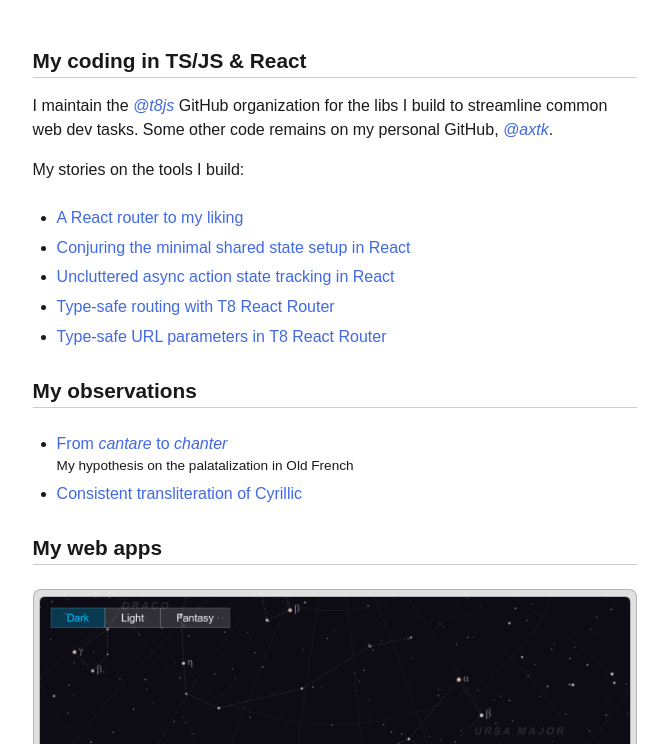
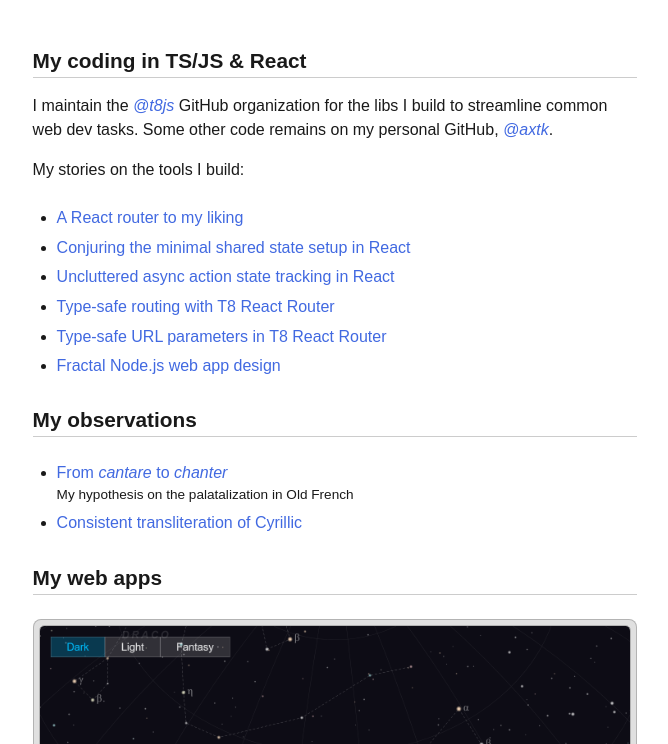
Before and after one commit to axtk/axtk.github.io, a Jekyll site: the page index.html, which Jekyll copies as it is, in a window 1280 px wide and 900 px high, cut to the strip 156-900 px from the top of the window. Shown: the whole strip, without its empty margins (305-973 px from the left). Built offline with Jekyll 4.4.1, drawn with Linux system fonts in a browser that asks for light colours.

Commit message:
update index

```diff
--- a/index.html
+++ b/index.html
@@ -41,6 +41,7 @@
         <li><a href="x/t8_react_pending">Uncluttered async action state tracking in React</a></li>
         <li><a href="x/t8_react_router_type_safety">Type-safe routing with T8 React Router</a></li>
         <li><a href="x/t8_react_router_typed_URL_parameters">Type-safe URL parameters in T8 React Router</a></li>
+        <li><a href="x/fractal_nodejs_web_app_design">Fractal Node.js web app design</a></li>
     </ul>
     <a name="lang"></a>
     <h2>My observations</h2>
```
